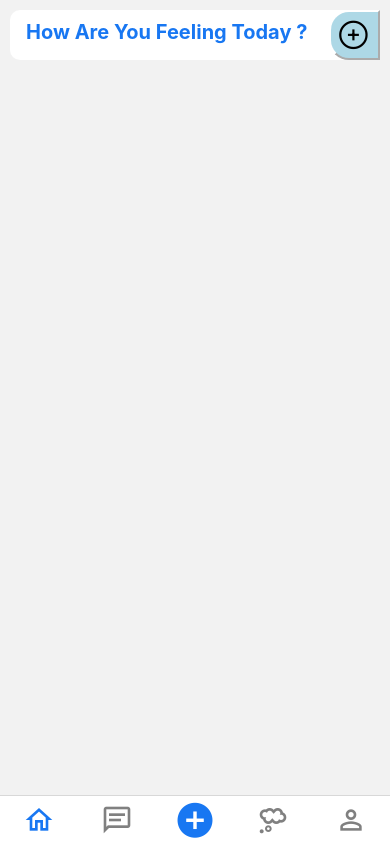
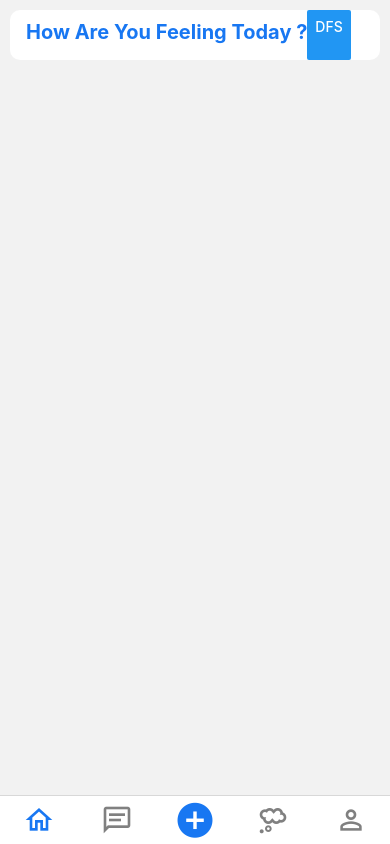
Before and after one commit to Group-15-2/imu, a React Native app: screen / in a window 390 px wide. Built offline with nearby package versions, Linux system fonts and the light colour scheme.

Commit message:
Button fix

```diff
--- a/Screens/Home.js
+++ b/Screens/Home.js
@@ -17,13 +17,13 @@ export default function Home() {
         <Text style={{ fontSize: 20, fontWeight: 'bold', marginLeft: 16, paddingTop: 10, color: '#1877F2' }}>
           How Are You Feeling Today ?
         </Text>
-        <button style={{ marginLeft: "auto", backgroundColor: '#add8e6', borderColor: '#fff', borderTopLeftRadius: 20, borderBottomLeftRadius: 20 }} title="dfs">
+        <Button style={{ marginLeft: "auto", backgroundColor: '#add8e6', borderColor: '#fff', borderTopLeftRadius: 20, borderBottomLeftRadius: 20 }} title="dfs">
           <Icon
             name='add-circle-outline'
             size={35}
             color='#black'
             style={{ height: 25, width: 25 }} />
-        </button>
+        </Button>
       </View>
       {/* <Card /> */}
     </SafeAreaView>
```
